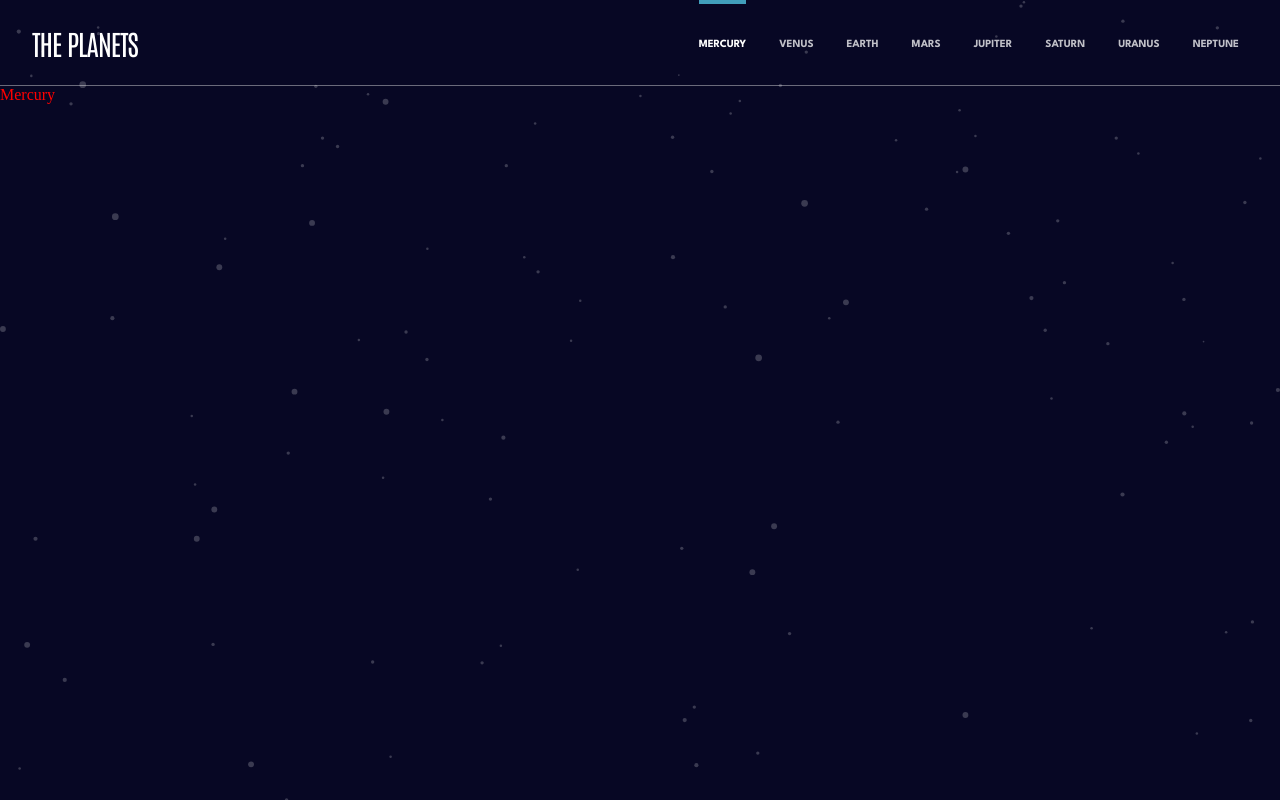
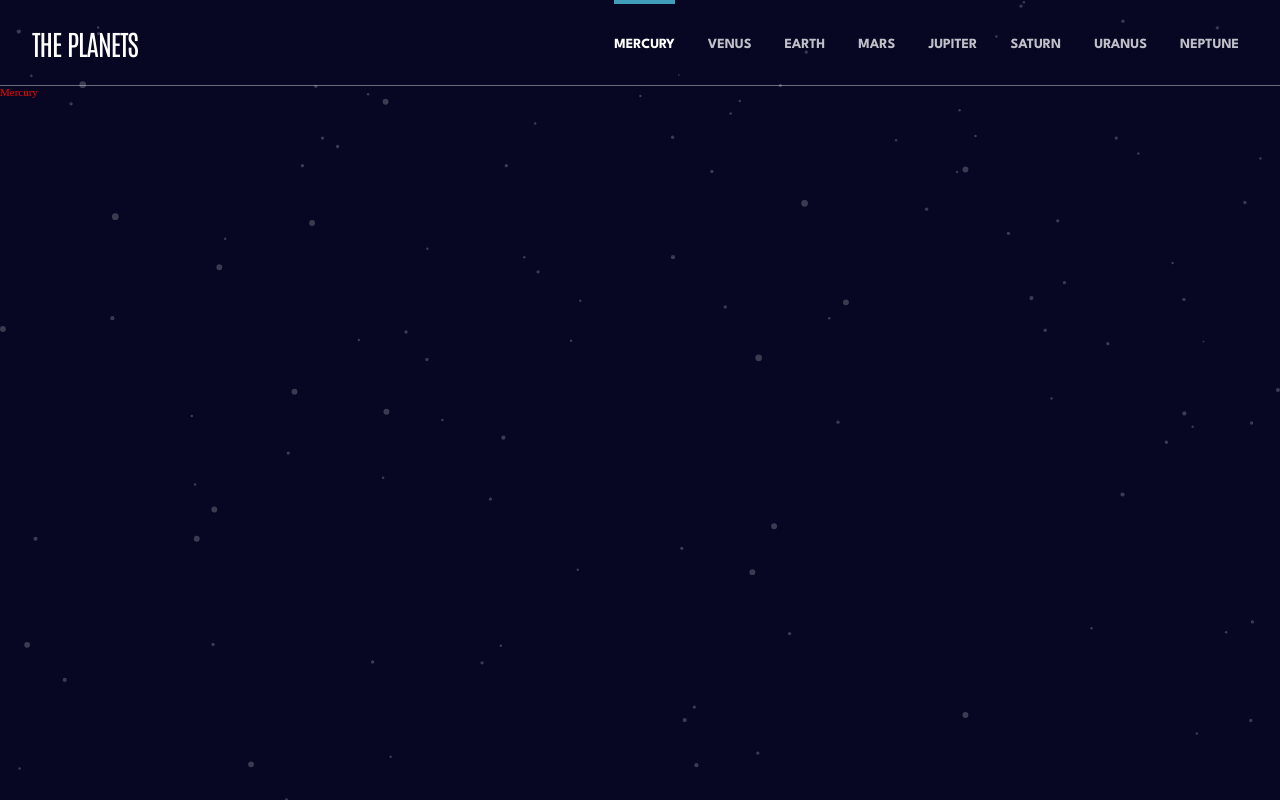
Before and after one commit to gia06/planets-fact-site, a React (Vite) app: page /Mercury in a window 1280 px wide. Built offline with nearby package versions, Linux system fonts and the light colour scheme.

Commit message:
created burger menu

```diff
--- a/src/Root.tsx
+++ b/src/Root.tsx
@@ -3,15 +3,17 @@ import styled from "styled-components";
 import GlobalStyles from "./GlobalStyles";
 import { Outlet } from "react-router-dom";
 import Navbar from "./components/Navbar";
+import BurgerMenu from "./components/BurgerMenu";
 
 function Root() {
-  const [count, setCount] = useState(0);
+  const [showBurgerMenu, setShowBurgerMenu] = useState<boolean>(false);
 
   return (
     <>
       <GlobalStyles />
-      <Navbar />
+      <Navbar setShowBurgerMenu={setShowBurgerMenu} />
       <Outlet />
+      {showBurgerMenu ? <BurgerMenu /> : null}
     </>
   );
 }
--- a/src/components/BurgerMenu.tsx
+++ b/src/components/BurgerMenu.tsx
@@ -1,7 +1,33 @@
-import React from "react";
+import { Link } from "react-router-dom";
+import styled from "styled-components";
+import useFetch from "../hooks/useFetch";
+import chevronIcon from "../assets/icon-chevron.svg";
 
 function BurgerMenu() {
-  return <div>BurgerMenu</div>;
+  const { planetsData } = useFetch();
+
+  return (
+    <Div>
+      {planetsData.map((planet) => (
+        <Link key={planet.name} to={`${planet.name}`}>
+          <span>circle</span>
+          planet.name
+          <img src={chevronIcon} />
+        </Link>
+      ))}
+    </Div>
+  );
 }
 
 export default BurgerMenu;
+
+const Div = styled.div`
+  display: flex;
+  flex-direction: column;
+  position: absolute;
+  top: 68px;
+  width: 100%;
+  height: 100%;
+  background: #070724;
+  color: white;
+`;
--- a/src/components/Navbar.tsx
+++ b/src/components/Navbar.tsx
@@ -4,8 +4,9 @@ import useFetch from "../hooks/useFetch";
 import burgerIcon from "../assets/icon-hamburger.svg";
 import { useState } from "react";
 import { LinkContainerProps } from "../type/stylesType";
+import { NavBarProps } from "../type/navBarProps";
 
-function Navbar() {
+function Navbar({ setShowBurgerMenu }: NavBarProps) {
   const { planetsData } = useFetch();
   const showBurgerMenu = useState<boolean>(false);
 
@@ -29,7 +30,11 @@ function Navbar() {
         ))}
       </PlanetsContainer>
 
-      <BurgerIcon src={burgerIcon} alt="burger icon" />
+      <BurgerIcon
+        src={burgerIcon}
+        alt="burger icon"
+        onClick={() => setShowBurgerMenu((value) => !value)}
+      />
     </NavbarContainer>
   );
 }
@@ -39,9 +44,7 @@ export default Navbar;
 const NavbarContainer = styled.div`
   display: flex;
   flex-direction: row;
-  /* flex-wrap: wrap; */
   justify-content: space-between;
-  /* align-items: center; */
   width: 100%;
   height: 86px;
   padding: 0px 41px 0px 32px;
@@ -89,7 +92,7 @@ const PlanetsContainer = styled.div`
     font-family: "League Spartan";
     font-style: normal;
     font-weight: 700;
-    font-size: 11px;
+    font-size: 14px;
     line-height: 25px;
     text-transform: uppercase;
   }
--- a/src/components/Planet.tsx
+++ b/src/components/Planet.tsx
@@ -5,7 +5,16 @@ function Planet() {
   const planet = pathname.slice(1);
   console.log(planet);
 
-  return <div style={{ color: "red" }}>{planet}</div>;
+  return (
+    <div
+      style={{
+        color: "red",
+        fontSize: "11px",
+      }}
+    >
+      {planet}
+    </div>
+  );
 }
 
 export default Planet;
--- /dev/null
+++ b/src/type/navBarProps.ts
@@ -0,0 +1,5 @@
+import React from "react";
+
+export interface NavBarProps {
+  setShowBurgerMenu: React.Dispatch<React.SetStateAction<boolean>>;
+}
```
